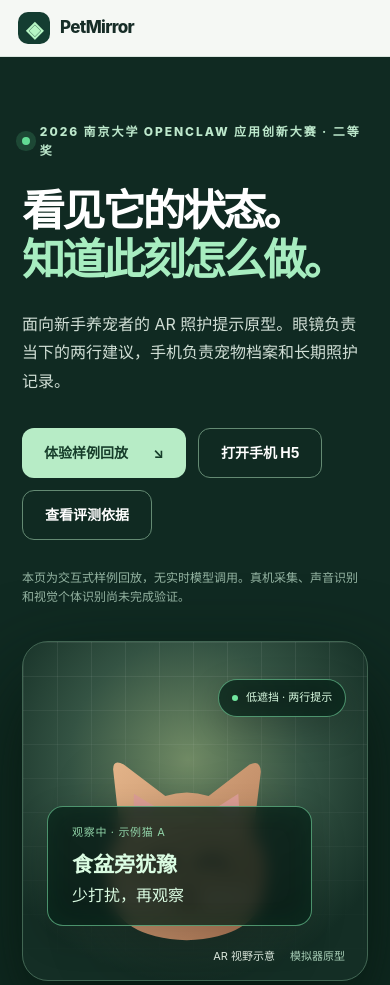
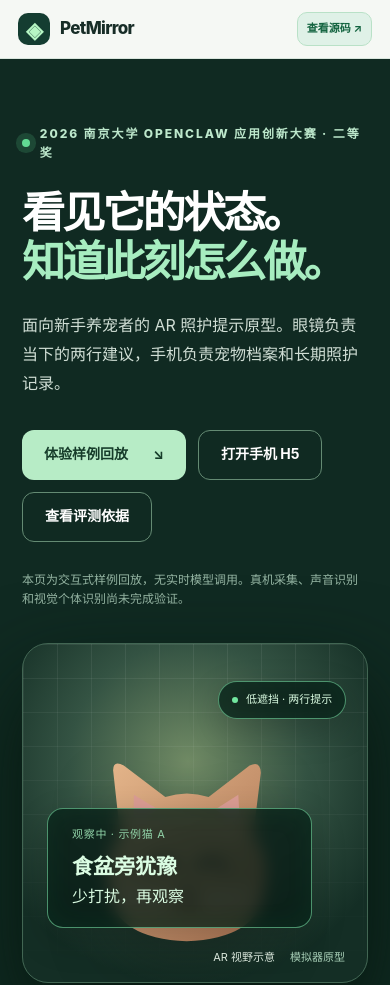
Before and after one commit to ymg-glitch/petmirror-ar, a plain HTML site: page docs/index.html in a window 390 px wide. Shown: the top 985 px of the page. Drawn offline with Linux system fonts and the light colour scheme.

```diff
--- a/docs/styles.css
+++ b/docs/styles.css
@@ -78,7 +78,14 @@ color:var(--green)}
 .header-link{
 font-size:14px;
 font-weight:700;
-white-space:nowrap}
+white-space:nowrap;
+display:inline-flex;
+align-items:center;
+padding:8px 14px;
+border-radius:10px;
+background:#dff1e7;
+color:#146440;
+border:1px solid #b9e1c7}
 .hero{
 min-height:640px;
 display:grid;
@@ -786,7 +793,7 @@ font-size:62px}
 @media(max-width:760px){
 html,body{max-width:100%;overflow-x:hidden}
 .site-header{gap:8px}
-.header-link{display:none}
+.header-link{display:inline-flex;padding:7px 9px;font-size:11px}
 .hero{grid-template-columns:minmax(0,1fr)}
 .hero-copy,.hero-visual{min-width:0;width:100%}
 .hero-visual{max-width:430px}
```
